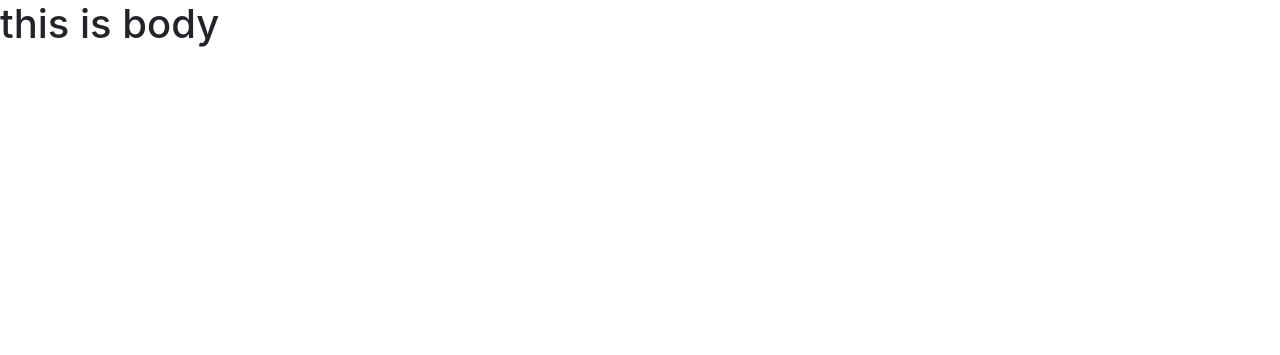
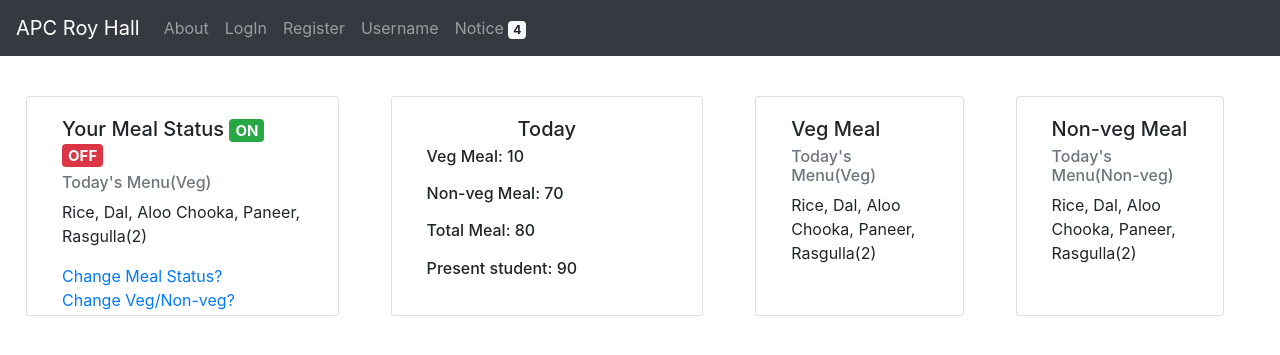
Before and after one commit to rittwickBhabak/Hostel-Management, a Django app: page / in a window 1280 px wide. Shown: the top 355 px of the page. Run offline with Django 3.2, Linux system fonts and the light colour scheme; some libraries are stand-ins or nearby versions.

Commit message:
four cards are added to index.html and navbar is added to base.html

```diff
--- a/hostelapp/templates/base.html
+++ b/hostelapp/templates/base.html
@@ -12,8 +12,39 @@
 </head>
 
 <body>
+
+    <nav class="navbar navbar-expand-lg navbar-dark bg-dark">
+        <a class="navbar-brand" href="#">APC Roy Hall</a>
+        <button class="navbar-toggler" type="button" data-toggle="collapse" data-target="#navbarSupportedContent" aria-controls="navbarSupportedContent" aria-expanded="false" aria-label="Toggle navigation">
+            <span class="navbar-toggler-icon"></span>
+        </button>
+
+        <div class="collapse navbar-collapse" id="navbarSupportedContent">
+            <ul class="navbar-nav mr-auto">
+
+                <li class="nav-item">
+                    <a class="nav-link" href="#">About</a>
+                </li>
+                <li class="nav-item">
+                    <a class="nav-link" href="#">LogIn</a>
+                </li>
+                <li class="nav-item">
+                    <a class="nav-link" href="#">Register</a>
+                </li>
+                <li class="nav-item">
+                    <a class="nav-link" href="#">Username</a>
+                </li>
+                <li class="nav-item">
+                    <a type="button" class="nav-link">
+                        Notice <span class="badge badge-light">4</span>
+                    </a>
+                </li>
+
+
+            </ul>
+        </div>
+    </nav>
     {% block body %}
-
     {% endblock body %}
 
     <script src="{% static "jQuery.js" %}"></script>
--- a/hostelapp/templates/index.html
+++ b/hostelapp/templates/index.html
@@ -3,5 +3,43 @@
 
 {% block body %}
 
-<h1>this is body</h1>
+
+<div class="row mt-4 d-flex justify-content-around col-lg-12">
+    <div class="card my-3 col-sm-10 col-lg-3" style="height: 220px">
+    <div class="card-body">
+        <h5 class="card-title">Your Meal Status <span class="badge badge-success">ON</span> <span class="badge badge-danger">OFF</span></h5>
+        <h6 class="card-subtitle mb-2 text-muted">Today's Menu(Veg)</h6>
+        <p class="card-text">Rice, Dal, Aloo Chooka, Paneer, Rasgulla(2)</p>
+        <a href="#" class="card-link">Change Meal Status?</a><br>
+        <a href="#" class="card-link">Change Veg/Non-veg?</a>
+    </div>
+    </div>
+    <div class="card my-3 col-sm-10 col-lg-3" style="height:220px;">
+    <div class="card-body">
+        <h5 class="card-title text-center">Today</h5>
+        <h6 class="card-subtitle mb-4">Veg Meal: 10</h6>
+        <h6 class="card-subtitle mb-4">Non-veg Meal: 70</h6>
+        <h6 class="card-subtitle mb-4">Total Meal: 80</h6>
+        <h6 class="card-subtitle mb-4">Present student: 90</h6>
+    </div>
+    </div>
+    <div class="card my-3 col-sm-10 col-lg-2" style="height: 220px">
+    <div class="card-body">
+        <h5 class="card-title">Veg Meal</h5>
+        <h6 class="card-subtitle mb-2 text-muted">Today's Menu(Veg)</h6>
+        <p class="card-text">Rice, Dal, Aloo Chooka, Paneer, Rasgulla(2)</p>
+
+    </div>
+    </div>
+    <div class="card my-3 col-sm-10 col-lg-2" style="height: 220px">
+    <div class="card-body">
+        <h5 class="card-title">Non-veg Meal</h5>
+        <h6 class="card-subtitle mb-2 text-muted">Today's Menu(Non-veg)</h6>
+        <p class="card-text">Rice, Dal, Aloo Chooka, Paneer, Rasgulla(2)</p>
+
+    </div>
+    </div>
+</div>
+
+
 {% endblock body %}
--- /dev/null
+++ b/pushing.txt
@@ -0,0 +1 @@
+git remote add origin git@github.com:rittwickBhabak/Hostel-Management.git
```
